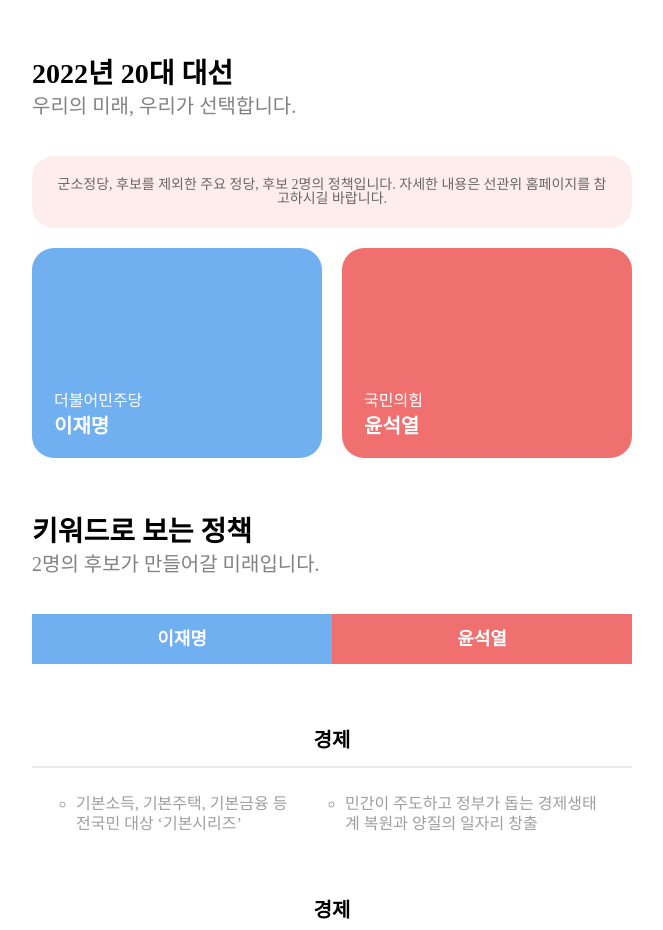
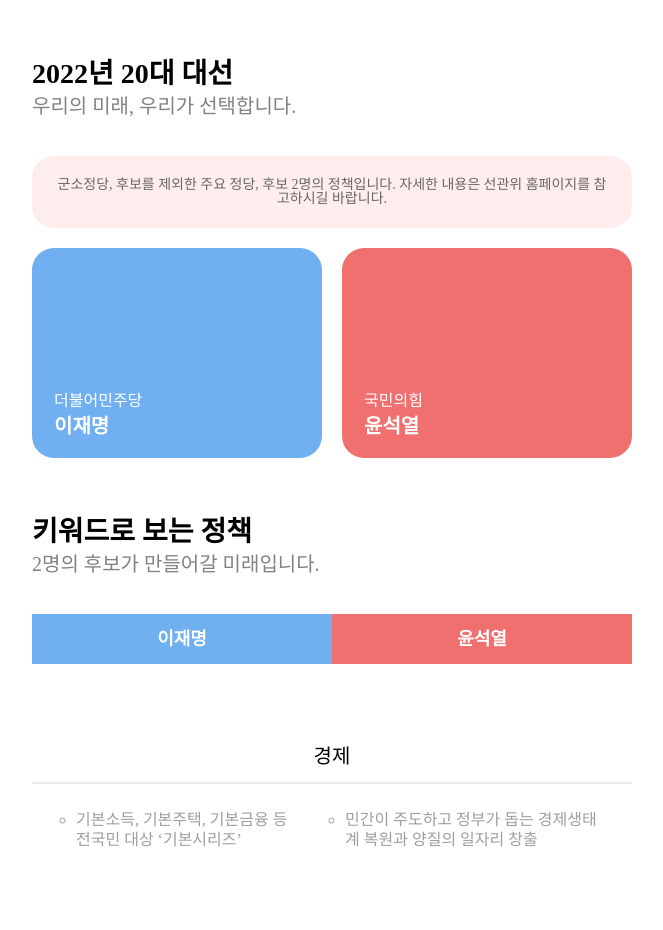
Before and after one commit to k1a11220/2022-election, a Next.js app: page / in a window 1280 px wide. Shown: the top 930 px of the page, without its empty margins (308-971 px from the left). Built offline with nearby package versions, Linux system fonts and the light colour scheme; a web font is replaced by a local one.

Commit message:
Add style

```diff
--- a/components/keyword.js
+++ b/components/keyword.js
@@ -4,8 +4,10 @@
 const Keyword = () => {
   return (
     <Container>
-      <h3>경제</h3>
-      <hr />
+      <div>
+        <h3>경제</h3>
+        <hr />
+      </div>
       <DetailWrapper>
         <div>
           <ul>
@@ -27,7 +29,7 @@
 const DetailWrapper = styled.div`
   display: flex;
   padding-left: 22px;
-
+  z-index: -1;
   & div > ul {
     padding: 0 22px;
   }
@@ -45,14 +47,21 @@
 
 const Container = styled.div`
   & hr {
-    margin-top: 16px;
+    margin: 0;
     margin-bottom: 26px;
     border: 1px solid #eaeaea;
   }
 
-  & > h3 {
+  & > div {
+    position: sticky;
+    top: 50px;
+    background-color: white;
+  }
+
+  & h3 {
+    padding: 16px 0;
     text-align: center;
-    font-weight: 600;
+    font-weight: 500;
     font-size: 1.25rem;
   }
 `;
--- a/components/keywordList.js
+++ b/components/keywordList.js
@@ -35,7 +35,7 @@
   display: flex;
   position: sticky;
   top: 0;
-
+  z-index: 1;
   & div {
     width: 100%;
     background-color: #f07070;
```
